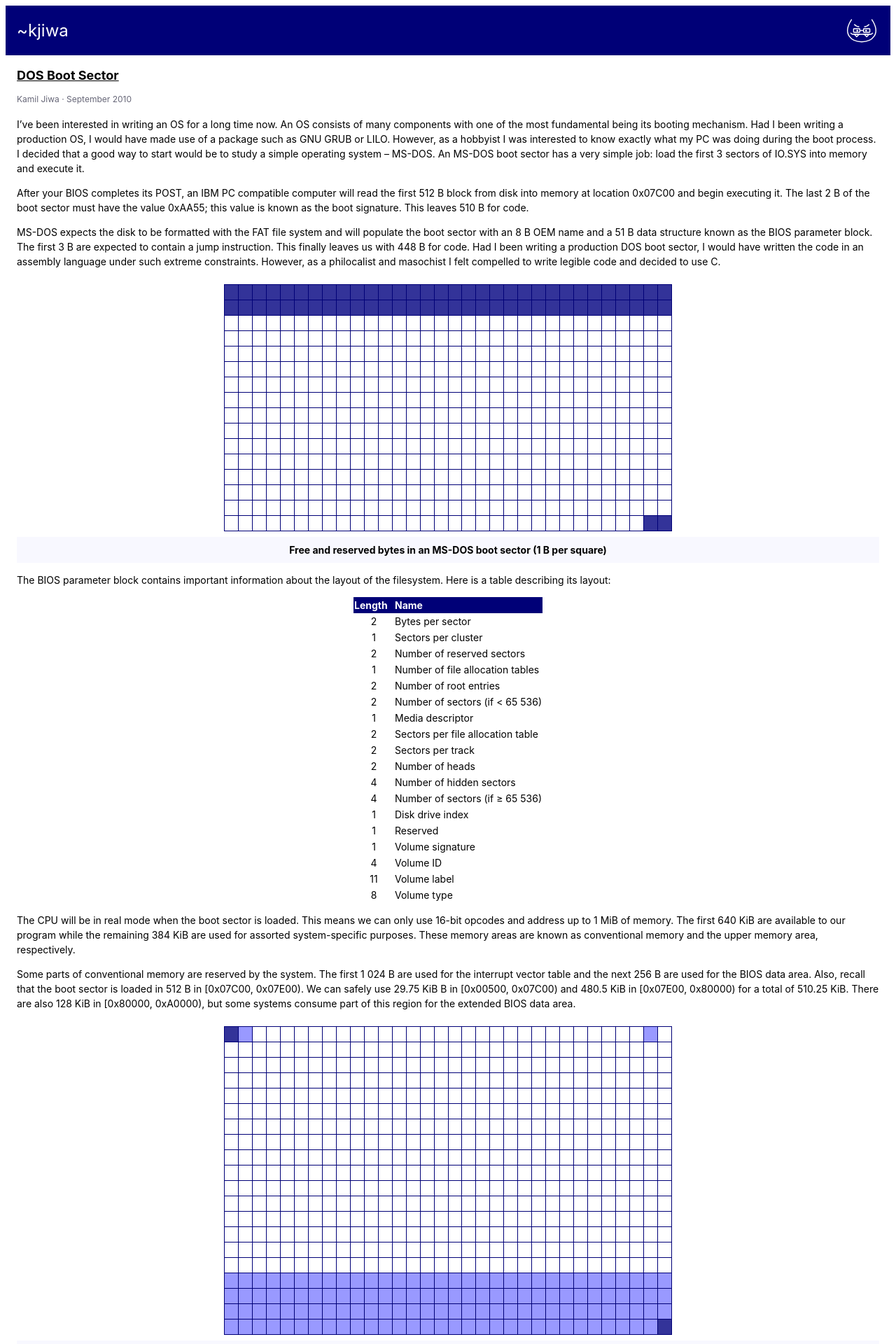
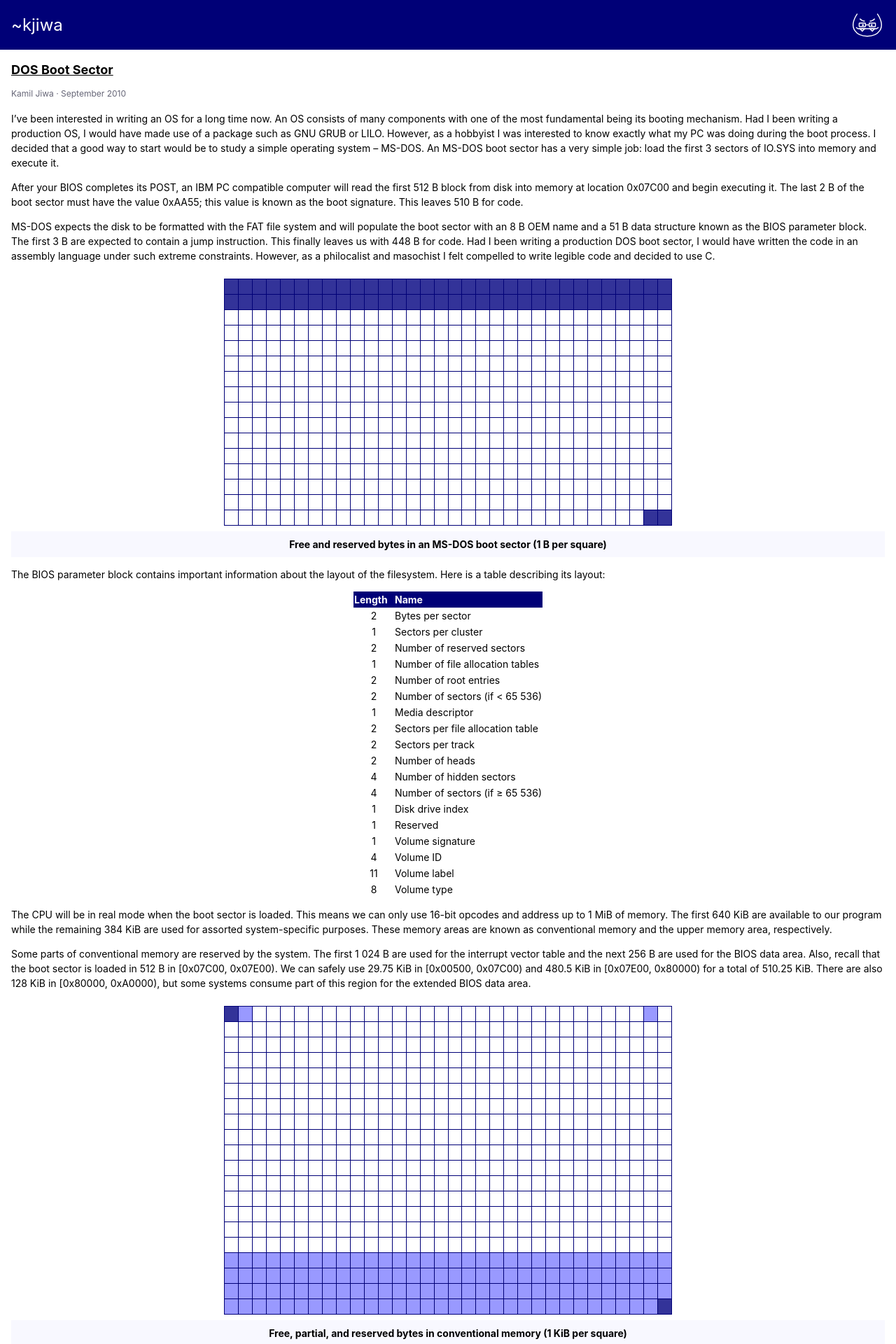
Before and after one commit to kjiwa/crimsonglow, a Jekyll site: the page built from _posts/2010-09-01-dos-boot-sector.markdown, in a window 1280 px wide. Shown: the top 1920 px of the page at 70% size. Built offline with Jekyll 4.4.1, drawn with Linux system fonts in a browser that asks for light colours.

Commit message:
Fix body reset margin, head tag order, legacy hash routing, and post typos

```diff
--- a/_layouts/default.html
+++ b/_layouts/default.html
@@ -1,9 +1,9 @@
 <!doctype html>
 <html lang="{{ site.lang }}">
   <head>
-    <title>{{ page.title }}{% unless page.title == site.title %} · {{ site.title }}{% endunless %}</title>
     <meta charset="utf-8">
     <meta name="viewport" content="width=device-width, initial-scale=1.0">
+    <title>{{ page.title }}{% unless page.title == site.title %} · {{ site.title }}{% endunless %}</title>
     {% if page.noindex %}<meta name="robots" content="noindex">{% endif %}
     <link rel="icon" type="image/svg+xml" href="{{ site.home }}/assets/favicon.svg">
     <style>{{ '@use "main";' | scssify }}</style>
--- a/_posts/2004-09-01-introduction-to-kde-programming.markdown
+++ b/_posts/2004-09-01-introduction-to-kde-programming.markdown
@@ -81,7 +81,8 @@ extern "C" {
     int actions = 0;
     KGlobal::locale()->insertCatalogue("applet");
     return new Applet(configFile, KPanelApplet::Normal, actions, parent, "applet");
-  }}
+  }
+}
 {% endhighlight %}
 
 Notice that while the main class has a similar structure to the application, the entry point differs significantly. The applet is not compiled to a binary program and it cannot be invoked with main(). Instead, the applet is compiled to a shared object with init() as an entry point.
@@ -129,7 +130,7 @@ We can load the widget by creating a new instance of the widget and displaying i
   pWidget->show();
   ...
 }
- {% endhighlight %}
+{% endhighlight %}
 
 ## Settings
 
--- a/_posts/2010-09-01-dos-boot-sector.markdown
+++ b/_posts/2010-09-01-dos-boot-sector.markdown
@@ -58,7 +58,7 @@ Length | Name
 
 The CPU will be in real mode when the boot sector is loaded. This means we can only use 16-bit opcodes and address up to 1 MiB of memory. The first 640 KiB are available to our program while the remaining 384 KiB are used for assorted system-specific purposes. These memory areas are known as conventional memory and the upper memory area, respectively.
 
-Some parts of conventional memory are reserved by the system. The first 1 024 B are used for the interrupt vector table and the next 256 B are used for the BIOS data area. Also, recall that the boot sector is loaded in 512 B in [0x07C00, 0x07E00). We can safely use 29.75 KiB B in [0x00500, 0x07C00) and 480.5 KiB in [0x07E00, 0x80000) for a total of 510.25 KiB. There are also 128 KiB in [0x80000, 0xA0000), but some systems consume part of this region for the extended BIOS data area.
+Some parts of conventional memory are reserved by the system. The first 1 024 B are used for the interrupt vector table and the next 256 B are used for the BIOS data area. Also, recall that the boot sector is loaded in 512 B in [0x07C00, 0x07E00). We can safely use 29.75 KiB in [0x00500, 0x07C00) and 480.5 KiB in [0x07E00, 0x80000) for a total of 510.25 KiB. There are also 128 KiB in [0x80000, 0xA0000), but some systems consume part of this region for the extended BIOS data area.
 
 <div class="dos-boot-sector-table">
   <table>
--- a/_sass/main.scss
+++ b/_sass/main.scss
@@ -25,6 +25,7 @@ body {
   font-family: -apple-system, "Segoe UI", Roboto, Helvetica, Arial, sans-serif;
   font-size: var(--font-size-sm);
   line-height: var(--line-height);
+  margin: 0;
 }
 
 header {
```
Also changed, not shown: _layouts/home.html (+11 -0 lines), 1 other file.
